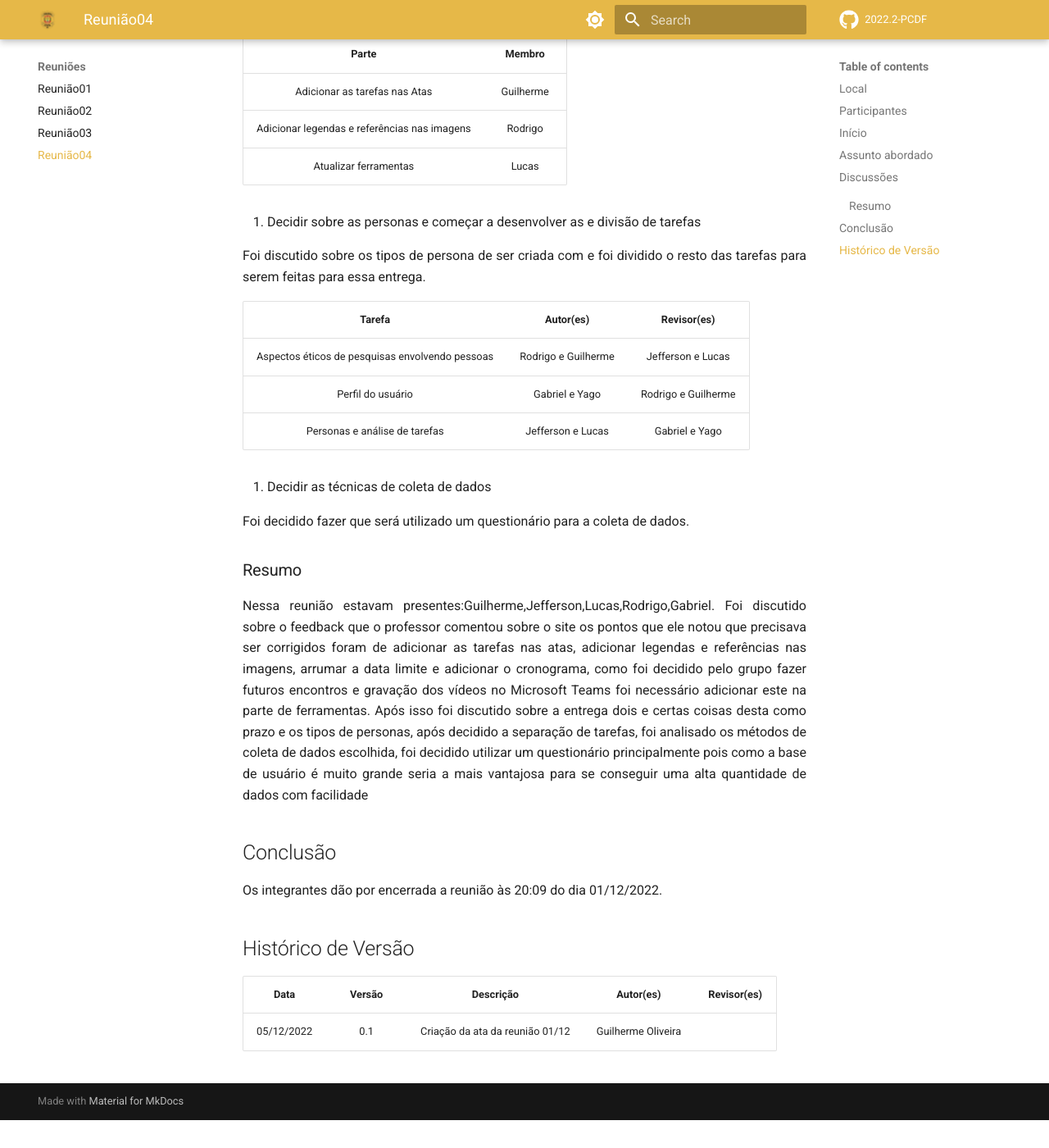
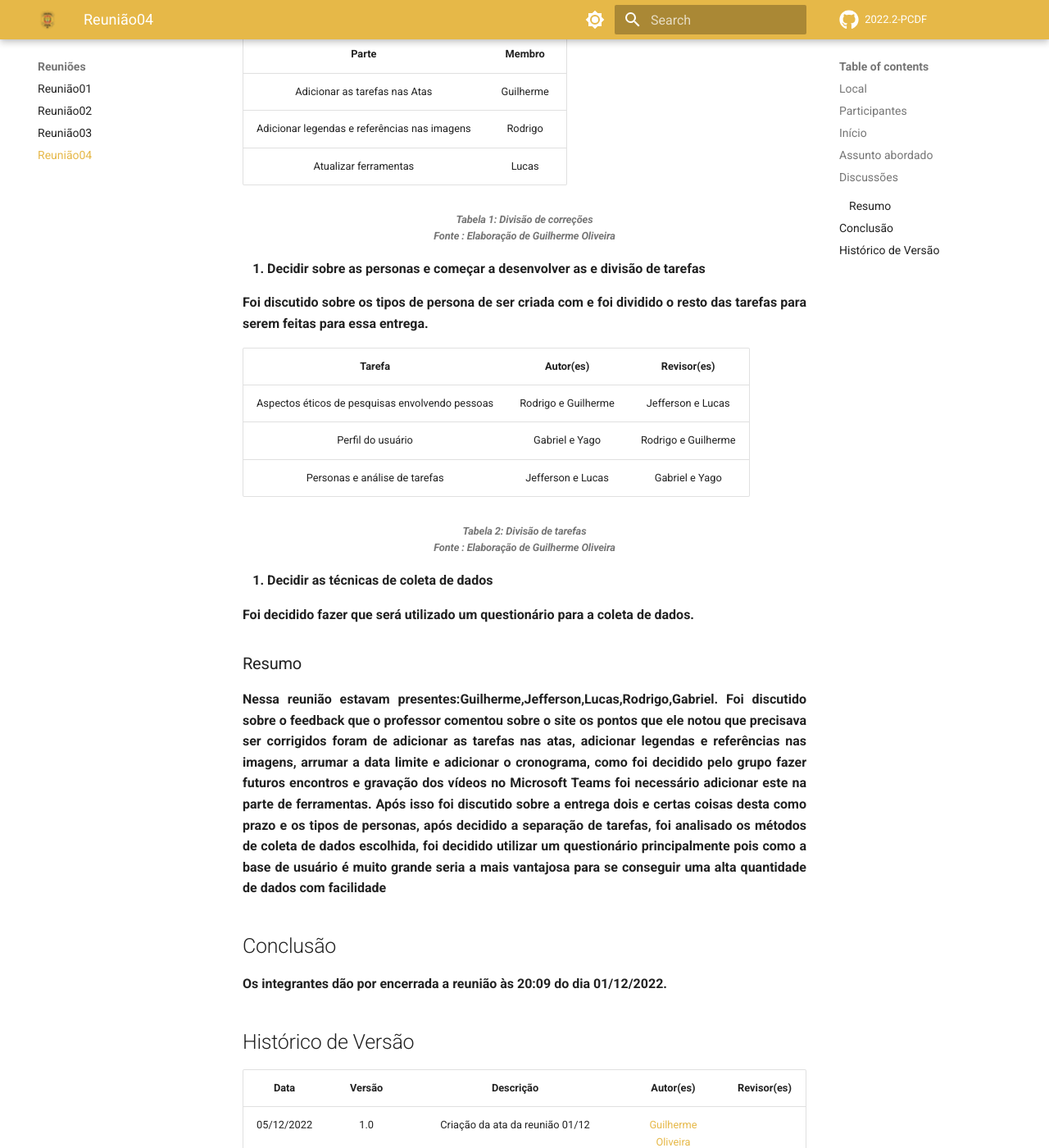
Before and after one commit to Interacao-Humano-Computador/2022.2-PCDF, an MkDocs documentation site: the page built from docs/Atas/Ata4.md, in a window 1280 px wide and 1400 px high, scrolled down 1012 px. Shown: the whole window at 82% size. Built offline with MkDocs 1.6.1 and Material for MkDocs 9.7.7, drawn with Linux system fonts in a browser that asks for light colours; comment, search, counter and statistics services are not loaded; before the commit the page ends 2378 px from its top, so only the background shows below that; some of the changed text lies outside the part shown.

Commit message:
Correções gerais

```diff
--- a/docs/Atas/Ata4.md
+++ b/docs/Atas/Ata4.md
@@ -34,6 +34,10 @@ A reunião foi iniciada às 19:20.
 | Adicionar legendas e referências nas imagens  |              Rodrigo                 |
 |  Atualizar ferramentas                        |              Lucas                   |
 
+<figcaption align='center'>
+   <h6><b>Tabela 1: Divisão de correções<br>Fonte : Elaboração de Guilherme Oliveira</br></h6>
+</figcaption>
+
 2. Decidir sobre as personas e começar a desenvolver as  e divisão de tarefas
 <p style="text-align: justify;">Foi discutido sobre os tipos de persona de ser criada com e foi dividido o resto das tarefas para serem feitas para essa entrega.</p>
 
@@ -42,6 +46,10 @@ A reunião foi iniciada às 19:20.
 | Aspectos éticos de pesquisas envolvendo pessoas | Rodrigo e Guilherme |  Jefferson e Lucas  |
 |                Perfil do usuário                |   Gabriel e Yago    | Rodrigo e Guilherme |
 |          Personas e análise de tarefas          |  Jefferson e Lucas  |   Gabriel e Yago    |
+
+<figcaption align='center'>
+   <h6><b>Tabela 2: Divisão de tarefas<br>Fonte : Elaboração de Guilherme Oliveira</br></h6>
+</figcaption>
 
 3. Decidir as técnicas de coleta de dados
 <p style="text-align: justify;">Foi decidido fazer que  será utilizado um questionário para a coleta de dados.
@@ -67,4 +75,5 @@ Os integrantes dão por encerrada a reunião às 20:09 do dia 01/12/2022.
 
 |    Data    | Versão |            Descrição             |     Autor(es)      | Revisor(es) |
 | :--------: | :----: | :------------------------------: | :----------------: | :---------: |
-| 05/12/2022 |  0.1   | Criação da ata da reunião 01/12  | Guilherme Oliveira |             |
+| 05/12/2022 |  1.0   | Criação da ata da reunião 01/12  | [Guilherme Oliveira](https://github.com/GG555-13) |             |
+| 05/12/2022 |  1.1   | Padronizando histórico de versão e adicionando fontes  | [Yago Passos](https://github.com/yagompassos) |             |
```
